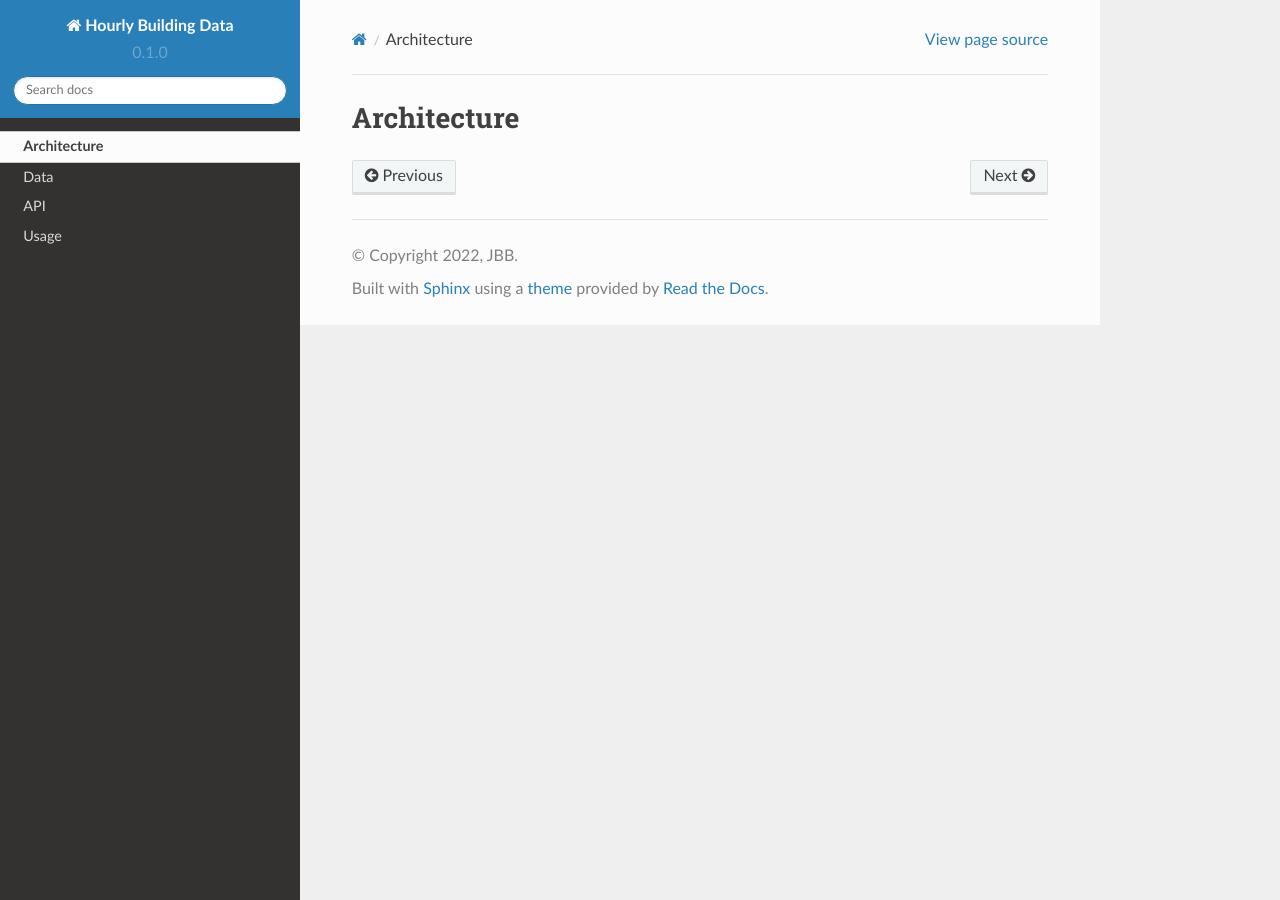
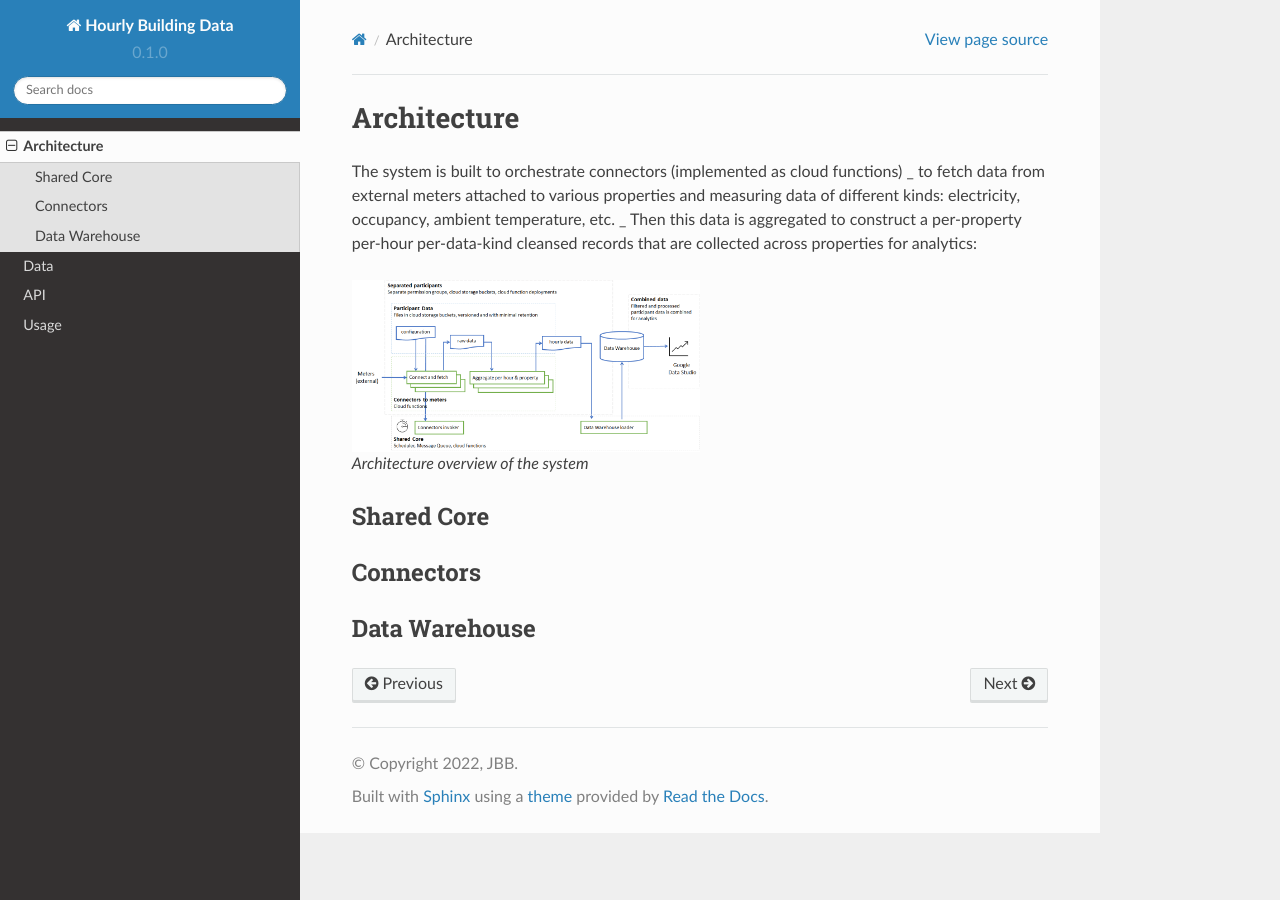
Before and after one commit to benchmark8760/docs, a Sphinx documentation site: the page built from docs/source/architecture.rst, in a window 1280 px wide. Built offline with Sphinx 7.4.7 and the Read the Docs theme 2.0.0, drawn with Linux system fonts in a browser that asks for light colours.

Commit message:
architecture figure

```diff
--- a/docs/source/architecture.rst
+++ b/docs/source/architecture.rst
@@ -1,2 +1,22 @@
 Architecture
 ============
+
+The system is built to orchestrate connectors (implemented as cloud functions) _
+to fetch data from external meters attached to various properties and measuring data of different kinds: electricity, occupancy, ambient temperature, etc. _
+Then this data is aggregated to construct a per-property per-hour per-data-kind cleansed records that are collected across properties for analytics:
+
+.. figure:: top-level-architecture.png
+   :width: 50%
+
+   Architecture overview of the system
+
+Shared Core
+-----------
+
+
+Connectors
+----------
+
+
+Data Warehouse
+--------------
```
Also changed, not shown: docs/source/top-level-architecture.png (added).
